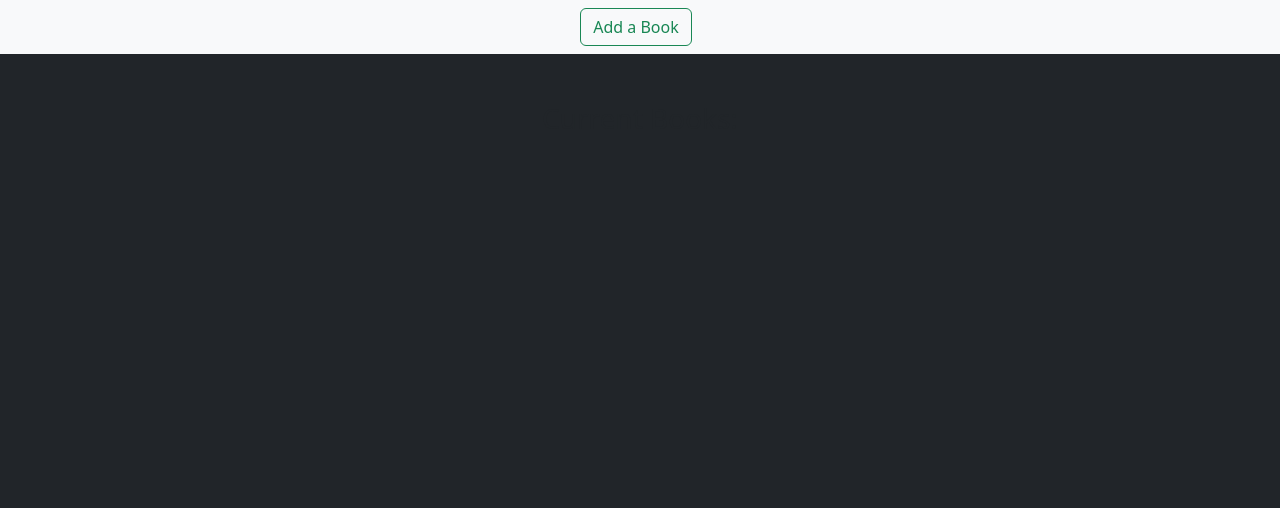
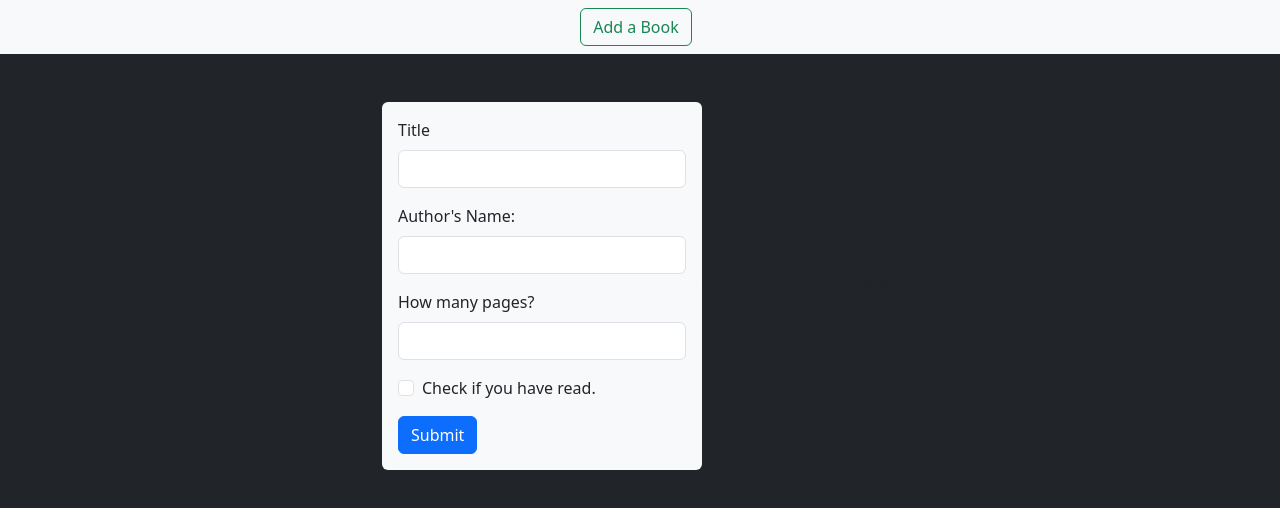
Before and after one commit to HeyGilmore/Bookshelf, a plain HTML site: page index.html in a window 1280 px wide. Both pictures are taken after a click on the button "Add a Book". Drawn offline with nearby package versions, Linux system fonts and the light colour scheme.

Commit message:
added js function to add the form when button pushed

```diff
--- a/index.html
+++ b/index.html
@@ -21,22 +21,21 @@
     <!-- FORM To ADD BOOKS -->
     <form class=" bg-light rounded w-25 p-3 " id="new-book-form">
         <div class="mb-3">
-            <label for="title" class="form-label">Title</label>
-            <input type="text" class="form-control" id="inputTitle" aria-describedby="titleHelp">
+            <label for="inputTitle" class="form-label">Title</label>
+            <input type="text" class="form-control" id="inputTitle" required>
         </div>
         <div class="mb-3">
             <label for="authorInput" class="form-label">Author's Name:</label>
-            <input type="text" class="form-control" id="authorInput">
+            <input type="text" class="form-control" id="authorInput" required>
         </div>
         <div class="mb-3">
             <label for="pagesInput" class="form-label">How many pages?</label>
-            <input type="numbers" class="form-control" id="pagesInput">
+            <input type="numbers" class="form-control" id="pagesInput" required>
         </div>
         <div class="mb-3 form-check">
             <input type="checkbox" class="form-check-input" id="haveYouRead">
             <label class="form-check-label" for="haveYouRead">Check if you have read.</label>
-          </div>
-
+        </div>
         <button type="submit" class="btn btn-primary rounded" id="submitButton">Submit</button>
     </form>
 
--- a/script.js
+++ b/script.js
@@ -0,0 +1,10 @@
+document.getElementById("new-book-button").addEventListener("click", (e) => {
+  e.preventDefault;
+  document.getElementById("new-book-form").style.display = "block";
+  this.style.display = "none";
+});
+
+// document.getElementById("submitButton").addEventListener("click", () => {
+//   document.getElementById("new-book-form").style.display = "none";
+//   document.getElementById("new-book-button").style.display = "flex";
+// });
```
